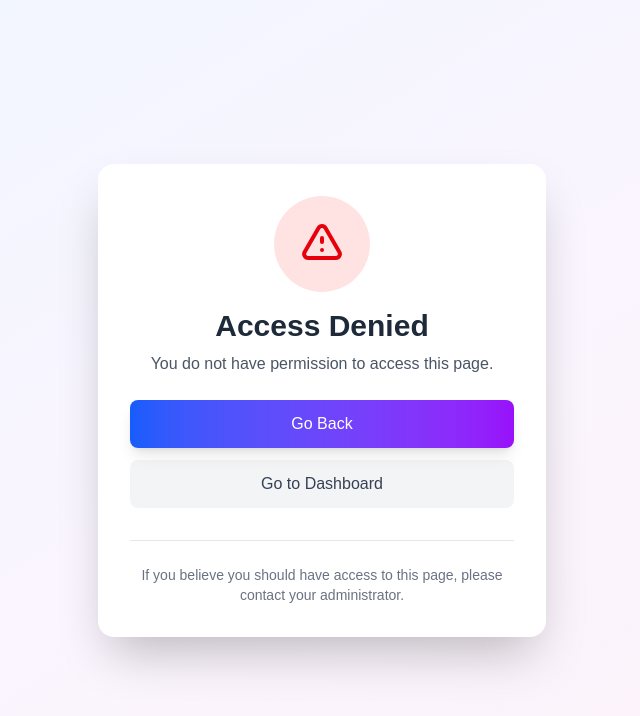
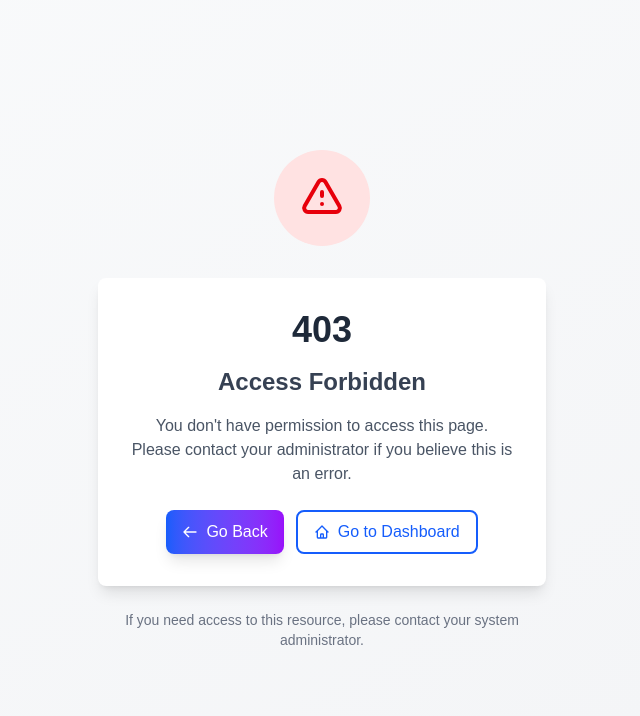
Before and after one commit to Dev-NETI/CALLING_CARD_FRONTEND, a Next.js app: page /forbidden in a window 1280 px wide. Shown: the top 716 px of the page, without its empty margins (318-958 px from the left). Built offline with nearby package versions, Linux system fonts and the light colour scheme.

Commit message:
make roles work

```diff
--- a/src/app/(protected)/companies/page.tsx
+++ b/src/app/(protected)/companies/page.tsx
@@ -1,12 +1,12 @@
 "use client";
 
-import { useState, useEffect } from "react";
+import { useState } from "react";
 import { useAuth } from "@/app/context/AuthContext";
 import { Company } from "@/types";
 import Button from "@/components/ui/Button";
-import { useRouter } from "next/navigation";
 import Navigation from "@/components/layout/Navigation";
-import { hasPermission, PERMISSIONS } from "@/lib/utils/permissions";
+import PermissionGuard from "@/components/PermissionGuard";
+import { PERMISSIONS } from "@/lib/utils/permissions";
 import AddCompanyModalComponent from "@/components/companies/AddCompanyModalComponent";
 import EditCompanyModalComponent from "@/components/companies/EditCompanyModalComponent";
 import CompanyListComponent from "@/components/companies/CompanyListComponents";
@@ -16,14 +16,6 @@ export default function CompaniesPage() {
   const [isEditModalOpen, setIsEditModalOpen] = useState(false);
   const [editingCompany, setEditingCompany] = useState<Company | null>(null);
   const { user } = useAuth();
-  const router = useRouter();
-
-  // Check permission
-  useEffect(() => {
-    if (user && !hasPermission(user, PERMISSIONS.MANAGE_COMPANIES)) {
-      router.push("/forbidden");
-    }
-  }, [user, router]);
 
   const handleOpenCreateModal = () => {
     setIsAddModalOpen(true);
@@ -47,6 +39,7 @@ export default function CompaniesPage() {
   };
 
   return (
+    <PermissionGuard permission={PERMISSIONS.MANAGE_COMPANIES}>
       <div className="min-h-screen bg-gradient-to-br from-blue-50 via-purple-50 to-pink-50">
         <Navigation />
 
@@ -93,5 +86,6 @@ export default function CompaniesPage() {
           company={editingCompany}
         />
       </div>
+    </PermissionGuard>
   );
 }
--- a/src/app/(protected)/dashboard/page.tsx
+++ b/src/app/(protected)/dashboard/page.tsx
@@ -2,28 +2,20 @@
 
 import { useAuth } from "@/app/context/AuthContext";
 import { useState, useEffect } from "react";
-import { useRouter } from "next/navigation";
 import { api } from "@/lib/api";
 import Card from "@/components/ui/Card";
 import Link from "next/link";
 import Navigation from "@/components/layout/Navigation";
+import PermissionGuard from "@/components/PermissionGuard";
 import { hasPermission, PERMISSIONS } from "@/lib/utils/permissions";
 
 export default function DashboardPage() {
   const { user } = useAuth();
-  const router = useRouter();
   const [stats, setStats] = useState({
     total_companies: 0,
     total_employees: 0,
   });
   const [isLoading, setIsLoading] = useState(true);
-
-  // Check permission - dashboard requires view-dashboard permission
-  useEffect(() => {
-    if (user && !hasPermission(user, PERMISSIONS.VIEW_DASHBOARD)) {
-      router.push("/forbidden");
-    }
-  }, [user, router]);
 
   useEffect(() => {
     if (user && hasPermission(user, PERMISSIONS.VIEW_DASHBOARD)) {
@@ -44,8 +36,9 @@ export default function DashboardPage() {
   };
 
   return (
-    <div className="min-h-screen bg-gradient-to-br from-blue-50 via-purple-50 to-pink-50">
-      <Navigation />
+    <PermissionGuard permission={PERMISSIONS.VIEW_DASHBOARD}>
+      <div className="min-h-screen bg-gradient-to-br from-blue-50 via-purple-50 to-pink-50">
+        <Navigation />
 
       <div className="max-w-7xl mx-auto px-4 sm:px-6 lg:px-8 py-12">
         <div className="mb-8">
@@ -175,5 +168,6 @@ export default function DashboardPage() {
         </div>
       </div>
     </div>
+    </PermissionGuard>
   );
 }
--- a/src/app/(protected)/users/page.tsx
+++ b/src/app/(protected)/users/page.tsx
@@ -4,16 +4,15 @@ import { useState, useEffect } from "react";
 import { api } from "@/lib/api";
 import { User, Role, UserFormData, PaginatedResponse } from "@/types";
 import { useAuth } from "@/app/context/AuthContext";
-import { useRouter } from "next/navigation";
 import { hasPermission, PERMISSIONS } from "@/lib/utils/permissions";
 import Modal from "@/components/ui/Modal";
 import { useToast } from "@/components/ui/Toast";
 import { motion, AnimatePresence } from "framer-motion";
 import Navigation from "@/components/layout/Navigation";
+import PermissionGuard from "@/components/PermissionGuard";
 
 export default function UsersPage() {
   const { user } = useAuth();
-  const router = useRouter();
   const { showToast } = useToast();
   const [users, setUsers] = useState<User[]>([]);
   const [filteredUsers, setFilteredUsers] = useState<User[]>([]);
@@ -33,12 +32,6 @@ export default function UsersPage() {
   const [totalPages, setTotalPages] = useState(1);
   const itemsPerPage = 6;
 
-  // Check permission
-  useEffect(() => {
-    if (user && !hasPermission(user, PERMISSIONS.MANAGE_USERS)) {
-      router.push("/forbidden");
-    }
-  }, [user, router]);
 
   useEffect(() => {
     if (user && hasPermission(user, PERMISSIONS.MANAGE_USERS)) {
@@ -216,8 +209,9 @@ export default function UsersPage() {
   }
 
   return (
-    <div className="min-h-screen bg-gradient-to-br from-blue-50 via-purple-50 to-pink-50">
-      <Navigation />
+    <PermissionGuard permission={PERMISSIONS.MANAGE_USERS}>
+      <div className="min-h-screen bg-gradient-to-br from-blue-50 via-purple-50 to-pink-50">
+        <Navigation />
 
       {/* Main Content */}
       <div className="max-w-7xl mx-auto px-4 sm:px-6 lg:px-8 py-8">
@@ -277,7 +271,7 @@ export default function UsersPage() {
                     placeholder="Enter name..."
                     value={searchName}
                     onChange={(e) => setSearchName(e.target.value)}
-                    className="w-full pl-10 pr-4 py-2.5 border border-gray-300 rounded-lg focus:ring-2 focus:ring-purple-600 focus:border-transparent transition-all"
+                    className="w-full pl-10 pr-4 py-2.5 border border-gray-300 rounded-lg focus:ring-2 focus:ring-purple-600 focus:border-transparent transition-all text-black"
                   />
                   <svg
                     className="w-5 h-5 text-gray-400 absolute left-3 top-1/2 transform -translate-y-1/2"
@@ -304,7 +298,7 @@ export default function UsersPage() {
                     placeholder="Enter email..."
                     value={searchEmail}
                     onChange={(e) => setSearchEmail(e.target.value)}
-                    className="w-full pl-10 pr-4 py-2.5 border border-gray-300 rounded-lg focus:ring-2 focus:ring-purple-600 focus:border-transparent transition-all"
+                    className="w-full pl-10 pr-4 py-2.5 border border-gray-300 rounded-lg focus:ring-2 focus:ring-purple-600 focus:border-transparent transition-all text-black"
                   />
                   <svg
                     className="w-5 h-5 text-gray-400 absolute left-3 top-1/2 transform -translate-y-1/2"
@@ -605,7 +599,7 @@ export default function UsersPage() {
               onChange={(e) =>
                 setFormData({ ...formData, name: e.target.value })
               }
-              className="w-full px-4 py-2 border border-gray-300 rounded-lg focus:ring-2 focus:ring-purple-600 focus:border-transparent"
+              className="w-full px-4 py-2 border border-gray-300 rounded-lg focus:ring-2 focus:ring-purple-600 focus:border-transparent text-black"
               required
             />
           </div>
@@ -620,7 +614,7 @@ export default function UsersPage() {
               onChange={(e) =>
                 setFormData({ ...formData, email: e.target.value })
               }
-              className="w-full px-4 py-2 border border-gray-300 rounded-lg focus:ring-2 focus:ring-purple-600 focus:border-transparent"
+              className="w-full px-4 py-2 border border-gray-300 rounded-lg focus:ring-2 focus:ring-purple-600 focus:border-transparent text-black"
               required
             />
           </div>
@@ -635,7 +629,7 @@ export default function UsersPage() {
               onChange={(e) =>
                 setFormData({ ...formData, password: e.target.value })
               }
-              className="w-full px-4 py-2 border border-gray-300 rounded-lg focus:ring-2 focus:ring-purple-600 focus:border-transparent"
+              className="w-full px-4 py-2 border border-gray-300 rounded-lg focus:ring-2 focus:ring-purple-600 focus:border-transparent text-black"
               required={!editingUser}
             />
           </div>
@@ -692,5 +686,6 @@ export default function UsersPage() {
         </form>
       </Modal>
     </div>
+    </PermissionGuard>
   );
 }
--- a/src/app/forbidden/page.tsx
+++ b/src/app/forbidden/page.tsx
@@ -1,16 +1,17 @@
 "use client";
 
-import Link from "next/link";
 import { useRouter } from "next/navigation";
+import Button from "@/components/ui/Button";
 
 export default function ForbiddenPage() {
   const router = useRouter();
 
   return (
-    <div className="min-h-screen flex items-center justify-center bg-gradient-to-br from-blue-50 via-purple-50 to-pink-50 p-4">
-      <div className="max-w-md w-full bg-white rounded-2xl shadow-2xl p-8 text-center">
-        <div className="mb-6">
-          <div className="mx-auto w-24 h-24 bg-red-100 rounded-full flex items-center justify-center mb-4">
+    <div className="min-h-screen flex items-center justify-center bg-gradient-to-br from-gray-50 to-gray-100 px-4">
+      <div className="max-w-md w-full text-center">
+        {/* Forbidden Icon */}
+        <div className="mb-8">
+          <div className="mx-auto w-24 h-24 bg-red-100 rounded-full flex items-center justify-center">
             <svg
               className="w-12 h-12 text-red-600"
               fill="none"
@@ -25,35 +26,69 @@ export default function ForbiddenPage() {
               />
             </svg>
           </div>
-          <h1 className="text-3xl font-bold text-gray-800 mb-2">
-            Access Denied
-          </h1>
-          <p className="text-gray-600">
-            You do not have permission to access this page.
-          </p>
         </div>
 
-        <div className="space-y-3">
-          <button
+        {/* Error Message */}
+        <div className="bg-white rounded-lg shadow-lg p-8 mb-6">
+          <h1 className="text-4xl font-bold text-gray-800 mb-4">403</h1>
+          <h2 className="text-2xl font-semibold text-gray-700 mb-4">
+            Access Forbidden
+          </h2>
+          <p className="text-gray-600 mb-6">
+            You don't have permission to access this page. Please contact your
+            administrator if you believe this is an error.
+          </p>
+
+          {/* Action Buttons */}
+          <div className="flex flex-col sm:flex-row gap-3 justify-center">
+            <Button
+              variant="primary"
               onClick={() => router.back()}
-            className="w-full bg-gradient-to-r from-blue-600 to-purple-600 text-white py-3 rounded-lg hover:from-blue-700 hover:to-purple-700 transition-all duration-200 shadow-lg hover:shadow-xl"
+              className="flex items-center justify-center gap-2"
             >
+              <svg
+                className="w-4 h-4"
+                fill="none"
+                stroke="currentColor"
+                viewBox="0 0 24 24"
+              >
+                <path
+                  strokeLinecap="round"
+                  strokeLinejoin="round"
+                  strokeWidth={2}
+                  d="M10 19l-7-7m0 0l7-7m-7 7h18"
+                />
+              </svg>
               Go Back
-          </button>
-          <Link
-            href="/dashboard"
-            className="block w-full bg-gray-100 text-gray-700 py-3 rounded-lg hover:bg-gray-200 transition-all duration-200"
+            </Button>
+            <Button
+              variant="outline"
+              onClick={() => router.push("/dashboard")}
+              className="flex items-center justify-center gap-2"
             >
+              <svg
+                className="w-4 h-4"
+                fill="none"
+                stroke="currentColor"
+                viewBox="0 0 24 24"
+              >
+                <path
+                  strokeLinecap="round"
+                  strokeLinejoin="round"
+                  strokeWidth={2}
+                  d="M3 12l2-2m0 0l7-7 7 7M5 10v10a1 1 0 001 1h3m10-11l2 2m-2-2v10a1 1 0 01-1 1h-3m-6 0a1 1 0 001-1v-4a1 1 0 011-1h2a1 1 0 011 1v4a1 1 0 001 1m-6 0h6"
+                />
+              </svg>
               Go to Dashboard
-          </Link>
+            </Button>
+          </div>
         </div>
 
-        <div className="mt-8 pt-6 border-t border-gray-200">
+        {/* Additional Info */}
         <p className="text-sm text-gray-500">
-            If you believe you should have access to this page, please contact
-            your administrator.
+          If you need access to this resource, please contact your system
+          administrator.
         </p>
-        </div>
       </div>
     </div>
   );
--- /dev/null
+++ b/src/components/PermissionGuard.tsx
@@ -0,0 +1,94 @@
+"use client";
+
+import { useEffect } from "react";
+import { useRouter } from "next/navigation";
+import { useAuth } from "@/app/context/AuthContext";
+import { hasPermission, hasAnyPermission } from "@/lib/utils/permissions";
+
+interface PermissionGuardProps {
+  children: React.ReactNode;
+  permission?: string;
+  permissions?: string[];
+  requireAll?: boolean;
+}
+
+/**
+ * Permission Guard Component
+ * Protects routes by checking user permissions
+ * Redirects to /forbidden if user doesn't have required permissions
+ */
+export default function PermissionGuard({
+  children,
+  permission,
+  permissions,
+  requireAll = false,
+}: PermissionGuardProps) {
+  const { user, isLoading } = useAuth();
+  const router = useRouter();
+
+  useEffect(() => {
+    if (isLoading) return;
+
+    if (!user) {
+      router.push("/login");
+      return;
+    }
+
+    let hasAccess = true;
+
+    // Check single permission
+    if (permission) {
+      hasAccess = hasPermission(user, permission);
+    }
+
+    // Check multiple permissions
+    if (permissions && permissions.length > 0) {
+      if (requireAll) {
+        // User must have ALL permissions
+        hasAccess = permissions.every((perm) => hasPermission(user, perm));
+      } else {
+        // User must have AT LEAST ONE permission
+        hasAccess = hasAnyPermission(user, permissions);
+      }
+    }
+
+    if (!hasAccess) {
+      router.push("/forbidden");
+    }
+  }, [user, isLoading, permission, permissions, requireAll, router]);
+
+  // Show loading state
+  if (isLoading) {
+    return (
+      <div className="min-h-screen flex items-center justify-center">
+        <div className="animate-spin rounded-full h-12 w-12 border-b-2 border-blue-600"></div>
+      </div>
+    );
+  }
+
+  // Show nothing while checking permissions
+  if (!user) {
+    return null;
+  }
+
+  // Check permissions before rendering
+  let hasAccess = true;
+
+  if (permission) {
+    hasAccess = hasPermission(user, permission);
+  }
+
+  if (permissions && permissions.length > 0) {
+    if (requireAll) {
+      hasAccess = permissions.every((perm) => hasPermission(user, perm));
+    } else {
+      hasAccess = hasAnyPermission(user, permissions);
+    }
+  }
+
+  if (!hasAccess) {
+    return null;
+  }
+
+  return <>{children}</>;
+}
--- a/src/components/ui/Select.tsx
+++ b/src/components/ui/Select.tsx
@@ -26,7 +26,7 @@ export default function Select({
         </label>
       )}
       <select
-        className={`w-full px-4 py-2 border rounded-lg focus:ring-2 focus:ring-blue-500 focus:border-transparent transition-all ${
+        className={`w-full px-4 py-2 border rounded-lg focus:ring-2 focus:ring-blue-500 focus:border-transparent transition-all text-black ${
           error ? 'border-red-500' : 'border-gray-300'
         } ${className}`}
         {...props}
--- a/src/components/ui/TextArea.tsx
+++ b/src/components/ui/TextArea.tsx
@@ -19,7 +19,7 @@ export default function TextArea({
         </label>
       )}
       <textarea
-        className={`w-full px-4 py-2 border rounded-lg focus:ring-2 focus:ring-blue-500 focus:border-transparent transition-all ${
+        className={`w-full px-4 py-2 border rounded-lg focus:ring-2 focus:ring-blue-500 focus:border-transparent transition-all text-black ${
           error ? 'border-red-500' : 'border-gray-300'
         } ${className}`}
         {...props}
--- a/src/components/ui/VerificationInput.tsx
+++ b/src/components/ui/VerificationInput.tsx
@@ -79,7 +79,7 @@ export default function VerificationInput({
           onChange={(e) => handleChange(index, e.target.value)}
           onKeyDown={(e) => handleKeyDown(index, e)}
           onPaste={handlePaste}
-          className="w-12 h-14 text-center text-2xl font-bold border-2 border-gray-300 rounded-lg focus:border-blue-500 focus:outline-none focus:ring-2 focus:ring-blue-200 transition-all"
+          className="w-12 h-14 text-center text-2xl font-bold border-2 border-gray-300 rounded-lg focus:border-blue-500 focus:outline-none focus:ring-2 focus:ring-blue-200 transition-all text-black"
         />
       ))}
     </div>
```
Also changed, not shown: src/app/(protected)/employees/page.tsx (+3 -7 lines), src/app/login/page.tsx (+10 -3 lines), src/app/verify/page.tsx (+6 -2 lines). Lines whose indentation alone changed are shown as unchanged.
